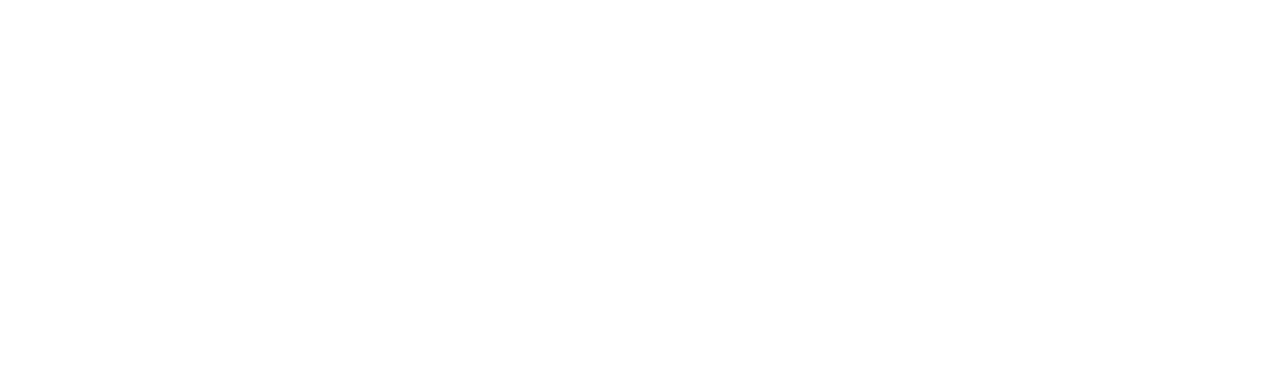
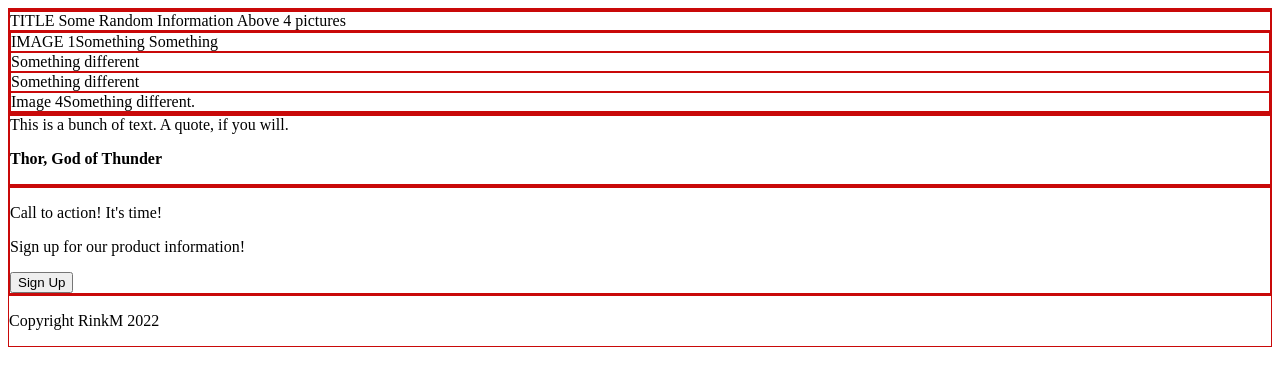
Before and after one commit to RinkM/Odin2-LandingPage, a plain HTML site: page index.html in a window 1280 px wide. Drawn offline with Linux system fonts and the light colour scheme.

Commit message:
add page text + div classes

```diff
--- a/index.html
+++ b/index.html
@@ -4,10 +4,40 @@
     <meta http-equiv="X-UA-Compatible" content="IE=edge">
     <meta name="viewport" content="width=device-width, initial-scale=1.0">
     <title>Heors Only</title>
+    <link rel = "stylesheet" href = "style.css" type="text/css">
 </head>
 <body>
+<div class = sectionone>
 
+</div>
+<div class = sectiontwo>
+    <div> TITLE Some Random Information Above 4 pictures</div>
+    <div class = twobox>
+        <div class = twoimage> IMAGE 1Something Something</div>
+        <div class = twoimage>Something different</div>
+        <div class = twoimage>Something different </div>
+        <div class = twoimage>Image 4Something different.</div>
+    </div>
 
+</div>
+<div class = sectionthree>
+    <div class = threetext>
+        This is a bunch of text. A quote, if you will.
+        <p><strong>Thor, God of Thunder</strong></p>
+
+    </div>
+</div>
+<div class = sectionfour>
+    <div class = fourbox>
+        <p> Call to action! It's time!</p>
+        <p>Sign up for our product information!</p>
+        <button>Sign Up</button>
+    </div>
+
+</div>
+<div class = sectionfive>
+    <p> Copyright RinkM 2022</p>
+</div>
 
 
 </body>
--- a/style.css
+++ b/style.css
@@ -0,0 +1,4 @@
+
+div{border: 1px solid rgb(201, 9, 9);
+
+}
```
Also changed, not shown: odin-project2.png (added).
